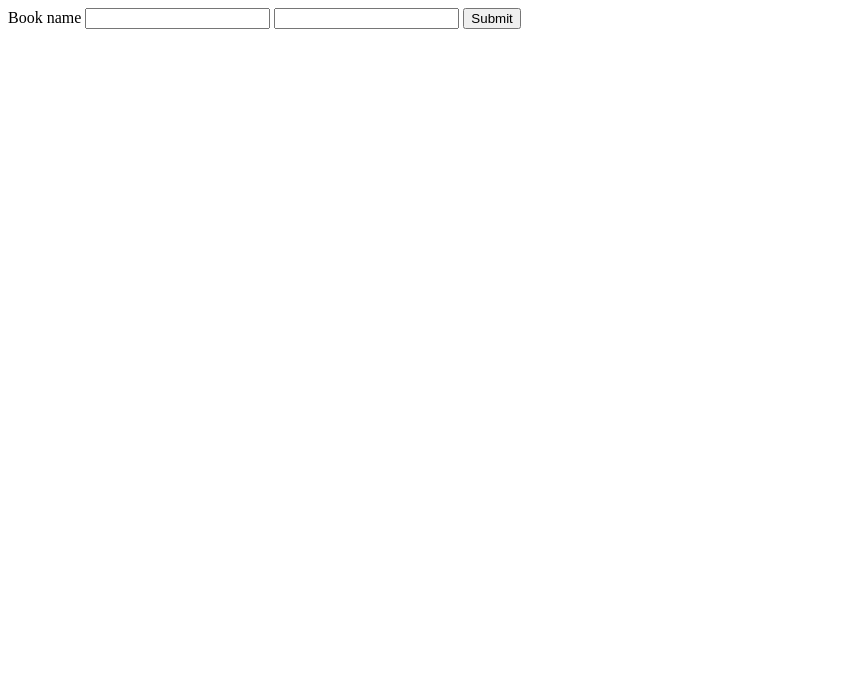
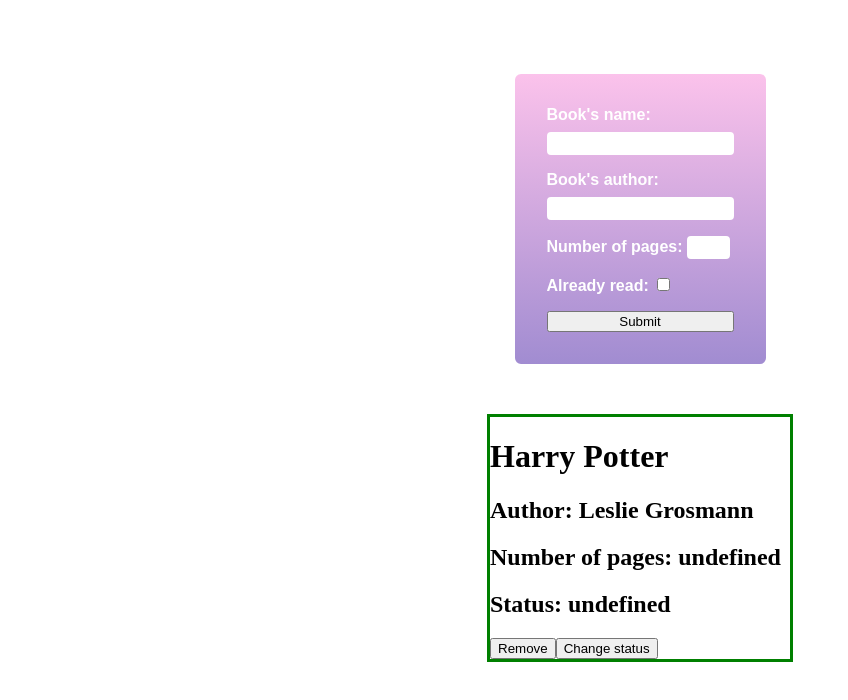
Before and after one commit to david-urbanek/library, a plain HTML site: page index.html in a window 1280 px wide. Shown: the whole page, without its empty margins (0-848 px from the left). Drawn offline with Linux system fonts and the light colour scheme.

Commit message:
Added remove and edit functionality for books
With mentioned functionalities I have added also
dom elements which will display Book's number of
pages and status.

```diff
--- a/index.html
+++ b/index.html
@@ -1,15 +1,35 @@
 <!DOCTYPE html>
 <html lang="en">
-<head>
-    <meta charset="UTF-8">
-    <meta name="viewport" content="width=device-width, initial-scale=1.0">
+  <head>
+    <meta charset="UTF-8" />
+    <meta name="viewport" content="width=device-width, initial-scale=1.0" />
     <title>Document</title>
-</head>
-<body>
-        <label for="bookName">Book name</label>
-        <input type="text" id="bookName">
-        <input type="text" id="Author">
+    <link rel="stylesheet" href="styles.css" />
+  </head>
+  <body>
+    <form action="" id="addBookForm">
+      <div id="inputData">
+        <div class="divLong">
+          <label for="bookName">Book's name:</label>
+          <input type="text" id="bookName" />
+        </div>
+        <div class="divLong">
+          <label for="author">Book's author:</label>
+          <input type="text" id="author" />
+        </div>
+        <div>
+          <label for="numPages">Number of pages:</label>
+          <input type="number" id="numPages" />
+        </div>
+        <div>
+          <label for="read">Already read:</label>
+          <input type="checkbox" id="read" value="read"/>
+        </div>
         <button type="submit" id="submitButton">Submit</button>
+      </div>
+    </form>
+
+    <div id="myLibrary"></div>
     <script src="script.js"></script>
-</body>
+  </body>
 </html>
--- a/script.js
+++ b/script.js
@@ -1,26 +1,114 @@
-let bookName;
-let author;
+const myLibrary = [new Book("Harry Potter", "Leslie Grosmann")];
 
-document.querySelector("#submitButton").onclick = function() {
-  bookName = document.querySelector("#bookName").value;
-  author = document.querySelector("author").value;
+function Book(bookName, author, numPages, read) {
+  this.name = bookName;
+  this.author = author;
+  this.pages = numPages /// pridat input
+  this.read =read
 }
 
-const myLibrary = [];
-
-function Book(name) {
-  this.name = name;
+function addBook(bookName, author, numPages, read) {
+  const newBook = new Book(bookName, author, numPages, read);
+  myLibrary.push(newBook);
+  displayBook();
 }
 
-function addBook(name) {
-  const newBook = new Book(name);
-  myLibrary.push(newBook);
-}
+let index;
 
-function displayBooks() {
-  myLibrary.forEach(){
+function displayBook() {
 
+  function createBook(id){
+    const newBook = document.createElement("div");
+    newBook.classList.add("newBook");
+    newBook.setAttribute("id", `book${id}`);
+    document.querySelector("#myLibrary").appendChild(newBook);
+
+    const newBookTitle = document.createElement("h1");
+    newBookTitle.textContent = myLibrary[id].name;
+    newBookTitle.classList.add("newBookTitle");
+    document
+      .querySelector(`#book${id}`)
+      .appendChild(newBookTitle);
+
+    const newBookAuthor = document.createElement("h2");
+    newBookAuthor.textContent = `Author: ${myLibrary[id].author}`;
+    newBookAuthor.classList.add("newBookAuthor");
+    document
+      .querySelector(`#book${id}`)
+      .appendChild(newBookAuthor);
+
+    const newBookNumPages = document.createElement("h2");
+    newBookNumPages.textContent = `Number of pages: ${myLibrary[id].pages}`;
+    newBookNumPages.classList.add("newBookNumPages");
+    document
+      .querySelector(`#book${id}`)
+      .appendChild(newBookNumPages);
+
+    const newBookStatusRead = document.createElement("h2");
+    newBookStatusRead.textContent = `Status: ${myLibrary[id].read}`;
+    newBookStatusRead.classList.add("newBookNumPages");
+    document
+      .querySelector(`#book${id}`)
+      .appendChild(newBookStatusRead);
+
+    const newBookRemoveButton = document.createElement("button");
+    newBookRemoveButton.classList.add("newBookNumPages");
+    newBookRemoveButton.setAttribute("id", `removeButton${id}`);
+    newBookRemoveButton.textContent = "Remove"
+    document
+      .querySelector(`#book${id}`)
+      .appendChild(newBookRemoveButton);
+
+    document.querySelector(`#removeButton${id}`).addEventListener("click", function(){ //removes dom elements/objects from myLibrary
+      delete myLibrary[id];
+      newBook.remove()
+      console.log(myLibrary)
+    })
+
+    const newBookReadStatusChangeButton = document.createElement("button");
+    newBookReadStatusChangeButton.classList.add("newBookNumPages");
+    newBookReadStatusChangeButton.setAttribute("id", `newBookReadStatusChangeButton${id}`);
+    newBookReadStatusChangeButton.textContent = "Change status"
+    document
+      .querySelector(`#book${id}`)
+      .appendChild(newBookReadStatusChangeButton);
+
+    document.querySelector(`#newBookReadStatusChangeButton${id}`).addEventListener("click", function(){
+      if(myLibrary[index].read == "read"){
+        myLibrary[index].read = "not read"
+        newBookStatusRead.textContent = `Status: ${myLibrary[id].read}`;
+      }else{
+        myLibrary[index].read = "read"
+        newBookStatusRead.textContent = `Status: ${myLibrary[id].read}`;
+      }
+    })
   }
-}
-console.log(bookName);
-addBook();
+  if (index > 0) {
+    createBook(myLibrary.length-1);
+  } else {
+    for (index = 0; index < myLibrary.length; index++) {
+      createBook(index)
+    }
+  }
+  }
+
+document
+  .getElementById("submitButton")
+  .addEventListener("click", function (event) {
+    // Handle the form data
+    event.preventDefault();
+  });
+
+document.querySelector("#submitButton").addEventListener("click", function () {
+  const bookName = document.querySelector("#bookName").value;
+  const author = document.querySelector("#author").value;
+  const numPages = document.querySelector("#numPages").value;
+  let read = document.querySelector("#read").value;
+  console.log(read)
+  if(read == "on"){
+    read = "not read";
+  }
+  addBook(bookName, author, numPages, read);
+});
+
+displayBook()
--- /dev/null
+++ b/styles.css
@@ -0,0 +1,45 @@
+body{
+    display: grid;
+    justify-items: center;
+    padding: 4em;
+    gap: 3em;
+}
+.newBook{
+    border: solid green;
+    height: auto;
+    width: 300px;
+}
+
+#inputData{
+    display: grid;
+    width: fit-content;
+    gap: 1em;
+    border: solid white 2px;
+    padding: 2em;
+    border-radius: 8px;
+    background-image: linear-gradient(to top, #a18cd1 0%, #fbc2eb 100%);
+    color: white;
+    font-family: Arial, Helvetica, sans-serif;
+    font-weight: bold;
+}
+
+#inputData div{
+    gap: 0.5em;
+}
+
+input{
+    border: solid white;
+    border-radius: 4px;
+}
+
+.divLong{
+    display: flex;
+    flex-direction: column;
+}
+#read{
+    width: fit-content;
+}
+
+#numPages{
+    width: 2.5em;
+}
```
